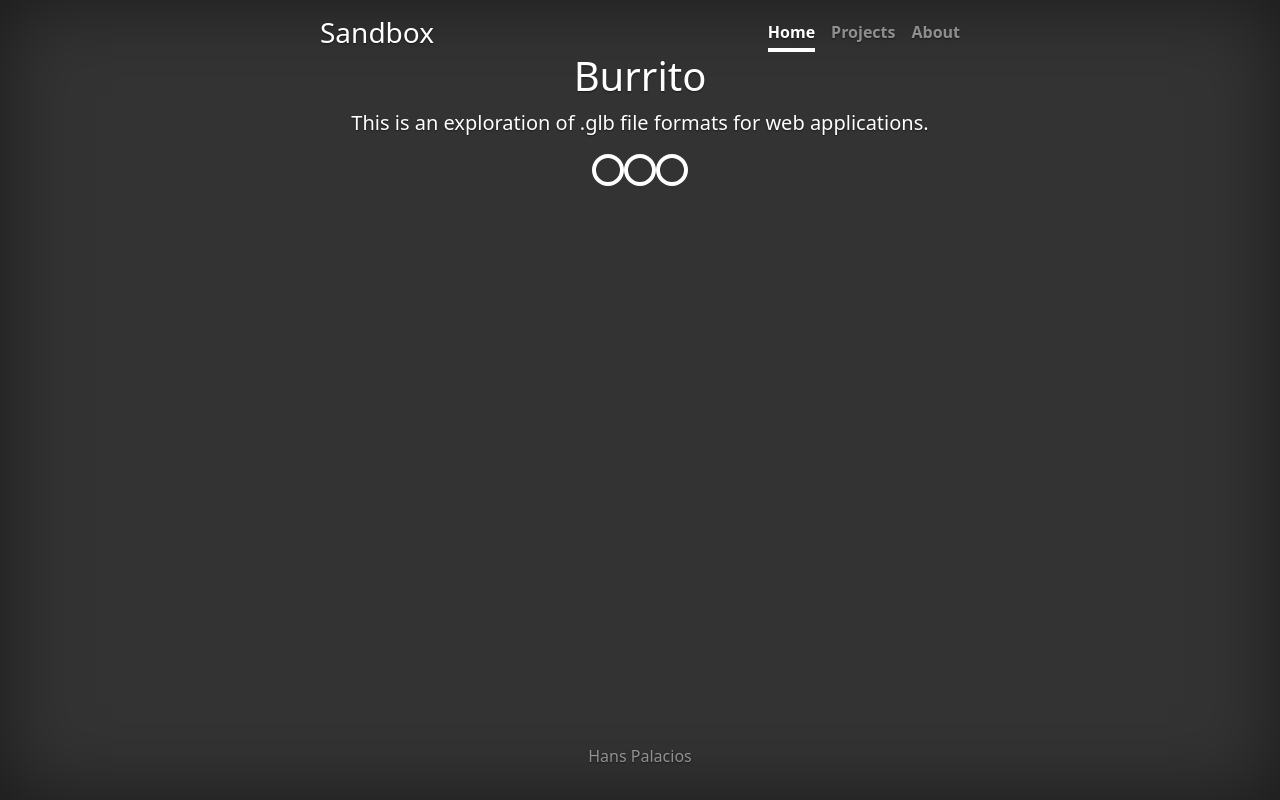
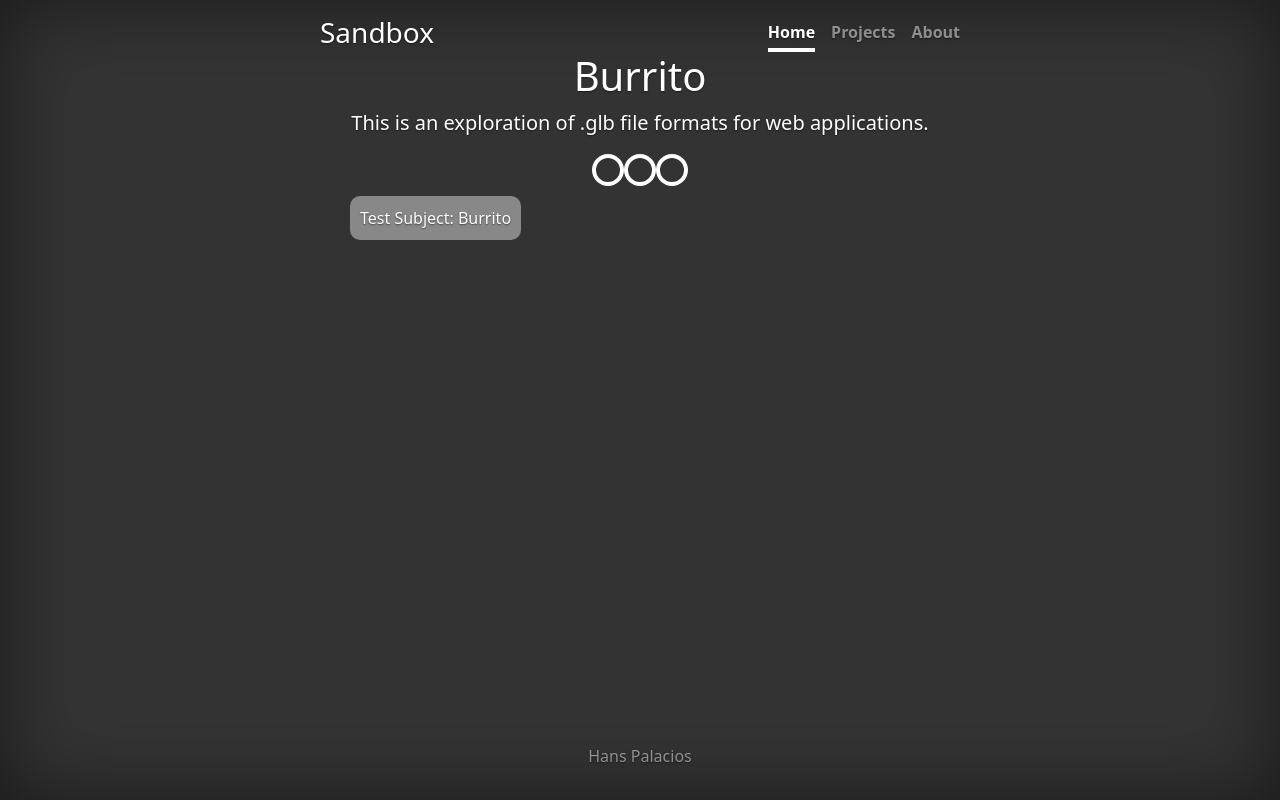
Before and after one commit to morphingdesign/geo_glTF_ModelViewer, a plain HTML site: page index.html in a window 1280 px wide. Drawn offline with nearby package versions, Linux system fonts and the light colour scheme.

Commit message:
Add fixed annotation to viewer.

```diff
--- a/index.html
+++ b/index.html
@@ -28,6 +28,14 @@
             .bd-placeholder-img-lg {
                 font-size: 3.5rem;
             }
+        }
+
+        #annotation{
+            background-color: #888888;
+            position: absolute;
+            transform: translate(10px, 10px);
+            border-radius: 10px;
+            padding: 10px;
         }
 
 
@@ -67,6 +75,7 @@
     </button><button class="Hotspot" slot="hotspot-3" data-position="0.0028047817162655253m 0.291804000257541m 0.08926059769838246m" data-normal="0.010548323261874309m 0.5107919360243803m -0.8596396518127979m" data-visibility-attribute="visible">
         <div class="HotspotAnnotation">I shaved my mohawk</div>
     </button>
+            <div id="annotation">Test Subject: Burrito</div>
     </model-viewer>
         <style>
         .Hotspot {
```
